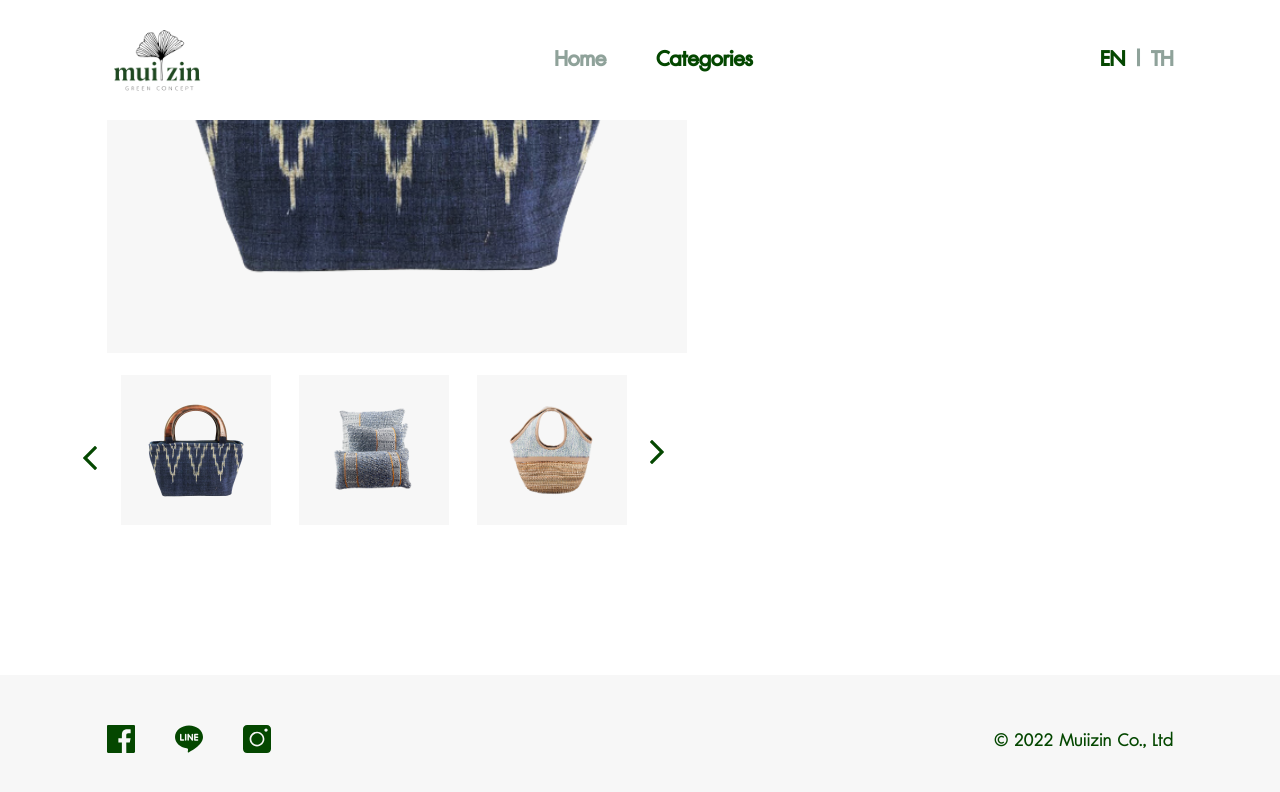
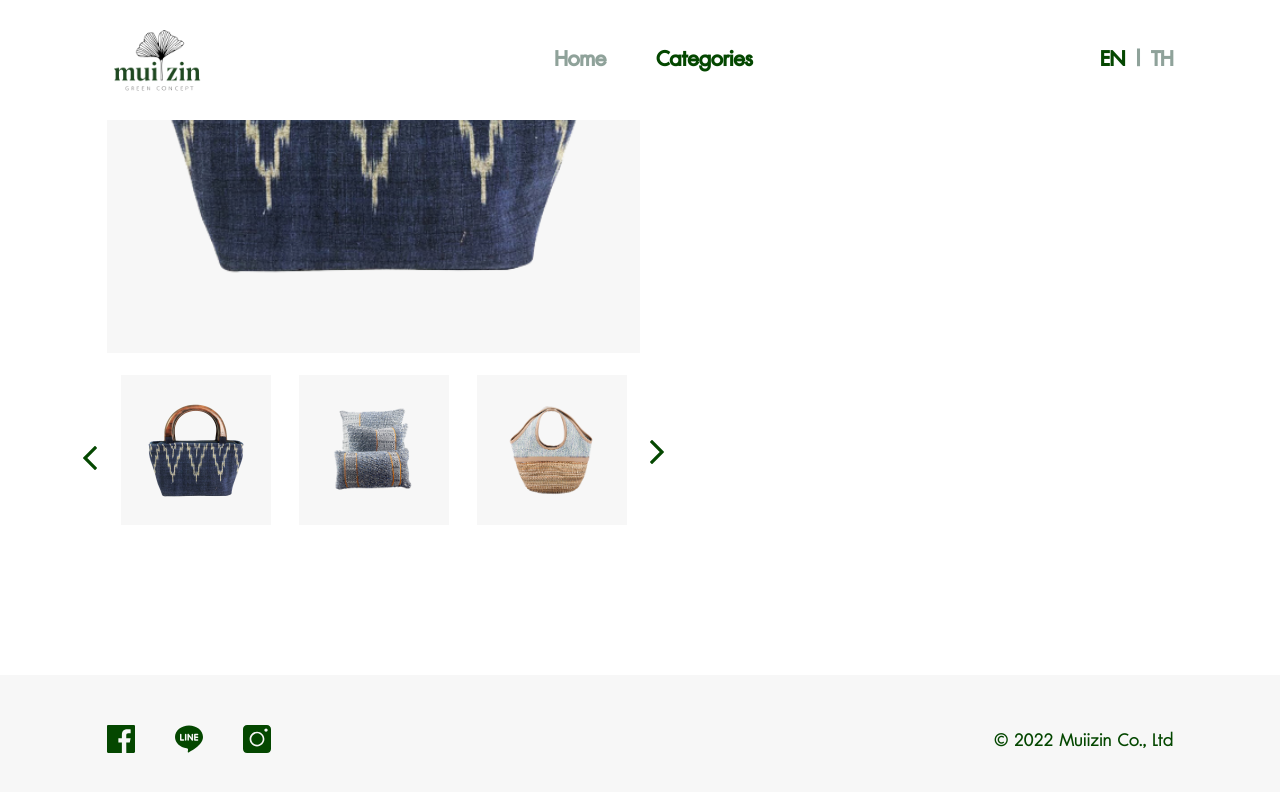
Before and after one commit to baskittisak/muiizin-website, a React (Create React App) app: page / in a window 1280 px wide. Both pictures are taken after a click on the element 284 px from the left and 2384 px from the top of the page. Shown: the part 437-1229 px from the top of the page. Built offline with nearby package versions, Linux system fonts and the light colour scheme.

Commit message:
Update PreviewImage.js

```diff
--- a/src/components/product/details/PreviewImage.js
+++ b/src/components/product/details/PreviewImage.js
@@ -9,10 +9,9 @@ import Slider from "react-slick";
 
 const PreviewContainer = styled(Box)`
   position: relative;
-  width: 580px;
+  width: 100%;
   height: 580px;
   background-color: #f7f7f7;
-  margin: auto;
 `;
 
 const ImageContainer = styled(Image)`
```
